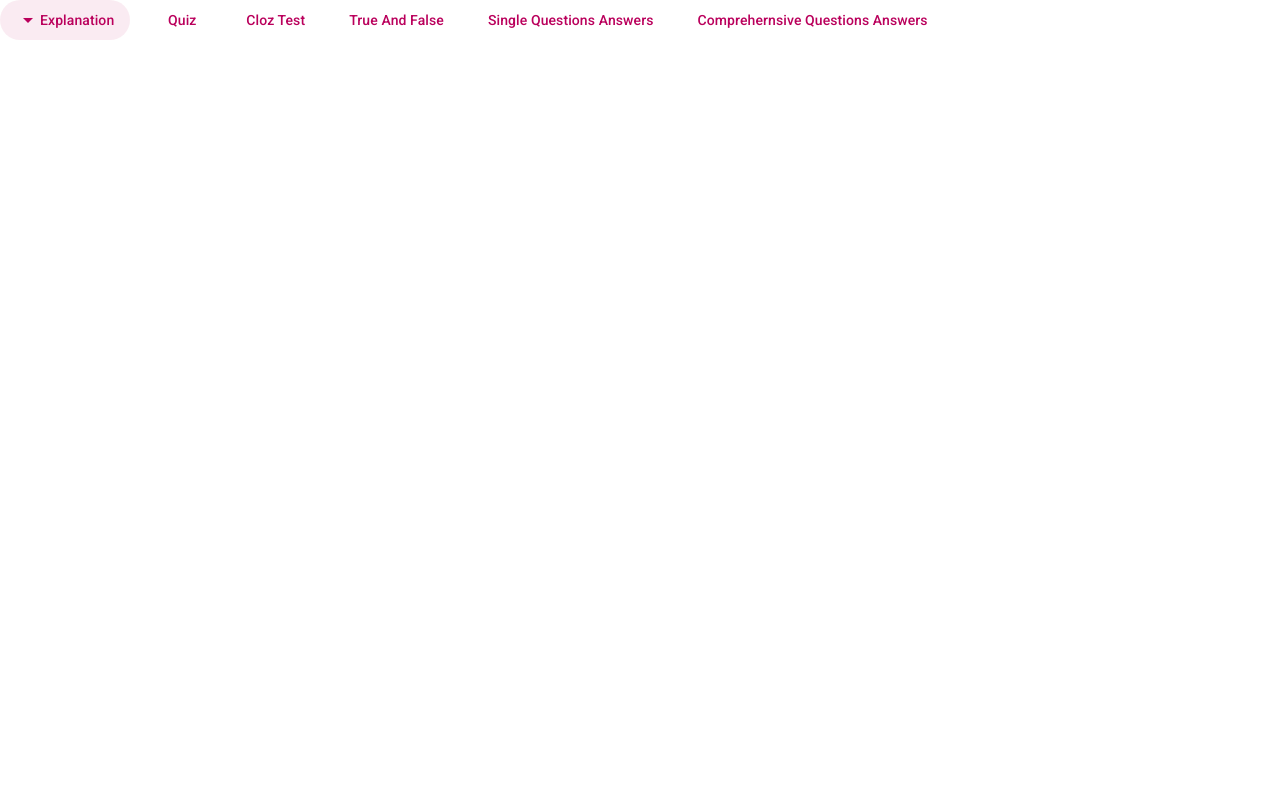
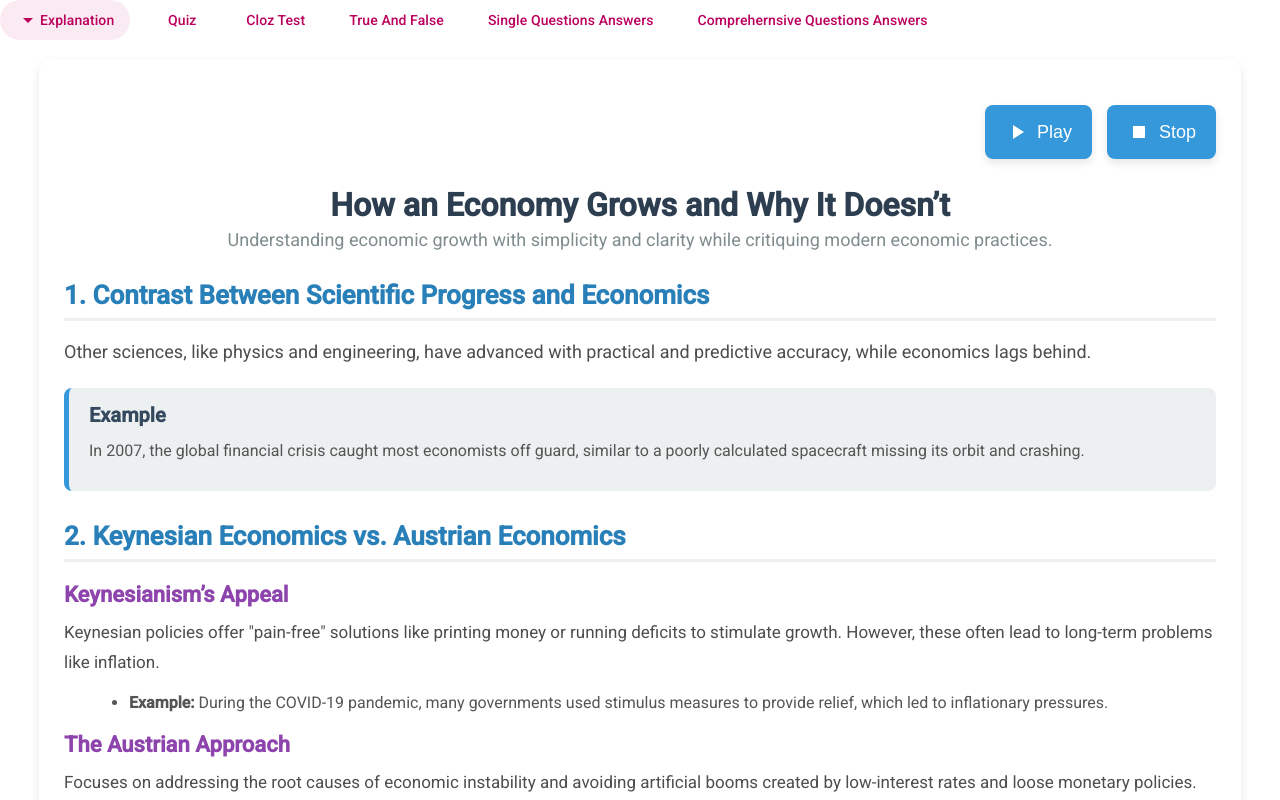
Before and after one commit to ShaikhYusuf/economics, an Angular app: page /intro in a window 1280 px wide. Before the commit this address led to /. Shown: the top 800 px of the page. Built offline with nearby package versions, Linux system fonts and the light colour scheme.

Commit message:
Voice Added in inrto

```diff
--- a/src/app/app.routes.ts
+++ b/src/app/app.routes.ts
@@ -20,7 +20,7 @@ import { Lesson17Component } from './lesson17/lesson17.component';
 import { QuizComponent } from './quiz/quiz.component';
 
 export const routes: Routes = [
-  {path: '', component: IntroComponent},
+  {path: 'intro', component: IntroComponent},
   {path: 'les1', component: Lesson1Component},
   {path: 'les2', component: Lesson2Component},
   {path: 'les3', component: Lesson3Component},
--- a/src/app/intro/intro.component.css
+++ b/src/app/intro/intro.component.css
@@ -141,3 +141,83 @@ body {
     font-size: 18px;
   }
 }
+
+/* Button Styles */
+.speech-button-container {
+  display: flex;
+  justify-content: end;
+  gap: 15px;
+  margin-top: 20px;
+}
+
+button {
+  background-color: #3498db; /* Blue color */
+  color: white;
+  border: none;
+  padding: 15px 20px;
+  font-size: 18px;
+  border-radius: 8px;
+  cursor: pointer;
+  transition: all 0.3s ease;
+  box-shadow: 0 4px 8px rgba(0, 0, 0, 0.1);
+  display: flex;
+  align-items: center;
+  justify-content: center;
+}
+
+button:hover {
+  background-color: #2980b9; /* Darker blue on hover */
+  transform: translateY(-3px); /* Slight lift effect */
+}
+
+button:active {
+  background-color: #1f618d; /* Even darker blue when pressed */
+  transform: translateY(2px); /* Slight press effect */
+}
+
+button mat-icon {
+  font-size: 24px;
+  margin-right: 8px; /* Space between icon and text */
+}
+
+/* Stop Button */
+button.stop-button {
+  background-color: #e74c3c; /* Red color for stop button */
+}
+
+button.stop-button:hover {
+  background-color: #c0392b; /* Darker red on hover */
+}
+
+button.stop-button:active {
+  background-color: #922b21; /* Even darker red when pressed */
+}
+
+/* Disabled Button */
+button:disabled {
+  background-color: #bdc3c7; /* Disabled grey color */
+  cursor: not-allowed;
+  box-shadow: none;
+}
+
+/* Focus Styling */
+button:focus {
+  outline: none;
+  box-shadow: 0 0 10px rgba(52, 152, 219, 0.5); /* Focus blue shadow */
+}
+
+/* Text Styling */
+button span {
+  font-weight: bold;
+}
+
+/* Responsive Design */
+@media (max-width: 768px) {
+  button {
+    padding: 12px 15px;
+    font-size: 16px;
+  }
+  button mat-icon {
+    font-size: 20px;
+  }
+}
--- a/src/app/intro/intro.component.html
+++ b/src/app/intro/intro.component.html
@@ -1,4 +1,20 @@
+
+
 <div class="content-wrapper">
+  <div class="speech-button-container">
+    <!-- Play/Pause Button -->
+    <button mat-icon-button (click)="toggleVoice()" aria-label="Toggle lesson audio">
+      <mat-icon>{{ isPlaying ? 'pause' : 'play_arrow' }}</mat-icon>
+      {{ isPlaying ? 'Pause' : 'Play' }}
+    </button>
+
+    <!-- Stop Button -->
+    <button mat-icon-button (click)="stopVoice()" aria-label="Stop lesson audio">
+      <mat-icon>stop</mat-icon>
+      Stop
+    </button>
+  </div>
+  <section #textDiv>
     <!-- Page Header -->
     <header class="header">
       <h1>How an Economy Grows and Why It Doesn’t</h1>
@@ -67,7 +83,8 @@
       <div class="example">
         <h3>Example</h3>
         <p>
-        After the U.S. abandoned the gold standard in 1971, inflation surged. The 1970s oil crisis quadrupled gas prices
+          After the U.S. abandoned the gold standard in 1971, inflation surged. The 1970s oil crisis quadrupled gas
+          prices
           and reduced the purchasing power of money.
         </p>
       </div>
@@ -77,7 +94,8 @@
     <section class="section">
       <h2>4. Irwin Schiff and The Fish Story</h2>
       <p>
-      Irwin Schiff used simple allegories like "The Fish Story" to explain economic principles like savings, investment,
+        Irwin Schiff used simple allegories like "The Fish Story" to explain economic principles like savings,
+        investment,
         and productivity.
       </p>
       <div class="example">
@@ -93,7 +111,8 @@
     <section class="section">
       <h2>5. The Flaws of Keynesianism</h2>
       <p>
-      Keynesian policies often provide short-term relief at the cost of long-term consequences like inflation and debt.
+        Keynesian policies often provide short-term relief at the cost of long-term consequences like inflation and
+        debt.
       </p>
       <ul>
         <li>
@@ -101,7 +120,8 @@
           leading to an economic collapse.
         </li>
         <li>
-        <strong>Modern Inflation (2020s):</strong> Trillions of dollars printed during the COVID-19 pandemic caused inflation
+          <strong>Modern Inflation (2020s):</strong> Trillions of dollars printed during the COVID-19 pandemic caused
+          inflation
           that eroded purchasing power.
         </li>
       </ul>
@@ -133,11 +153,5 @@
         <li>Sustainable practices and limited government intervention can ensure economic health.</li>
       </ul>
     </section>
-
-  <!-- Page Footer -->
-  <footer class="footer">
-    <p class="note">
-      This introduction simplifies economics for ordinary people and advocates for sustainable economic principles.
-    </p>
-  </footer>
+  </section>
 </div>
--- a/src/app/intro/intro.component.ts
+++ b/src/app/intro/intro.component.ts
@@ -1,11 +1,50 @@
-import { Component } from '@angular/core';
+import { Component, ElementRef, ViewChild } from '@angular/core';
+import { MatIconModule } from '@angular/material/icon';
 
 @Component({
   selector: 'app-intro',
-  imports: [],
+  imports: [MatIconModule],
   templateUrl: './intro.component.html',
-  styleUrl: './intro.component.css'
+  styleUrls: ['./intro.component.css']  // Corrected from styleUrl to styleUrls
 })
 export class IntroComponent {
+  @ViewChild('textDiv') textDiv!: ElementRef;
 
+  private utterance: SpeechSynthesisUtterance | null = null;
+  public isPlaying: boolean = false;  // Change to public so it can be accessed in the template
+
+  ngAfterViewInit(): void {
+    if (!this.textDiv) {
+      console.error('textDiv not found!');
+    }
+  }
+
+  // Toggle Play/Pause
+  toggleVoice(): void {
+    const text = this.textDiv?.nativeElement?.innerText || '';
+    if (!this.utterance) {
+      // Create a new SpeechSynthesisUtterance instance
+      this.utterance = new SpeechSynthesisUtterance(text);
+      this.utterance.lang = 'en-US'; // Set language
+      speechSynthesis.speak(this.utterance); // Start speaking
+      this.isPlaying = true;
+    } else if (speechSynthesis.paused) {
+      // Resume if paused
+      speechSynthesis.resume();
+      this.isPlaying = true;
+    } else {
+      // Pause if speaking
+      speechSynthesis.pause();
+      this.isPlaying = false;
+    }
+  }
+
+  // Stop Voice
+  stopVoice(): void {
+    if (speechSynthesis.speaking) {
+      speechSynthesis.cancel();
+      this.utterance = null; // Reset the utterance
+      this.isPlaying = false;
+    }
+  }
 }
```
Lines whose indentation alone changed are shown as unchanged.
